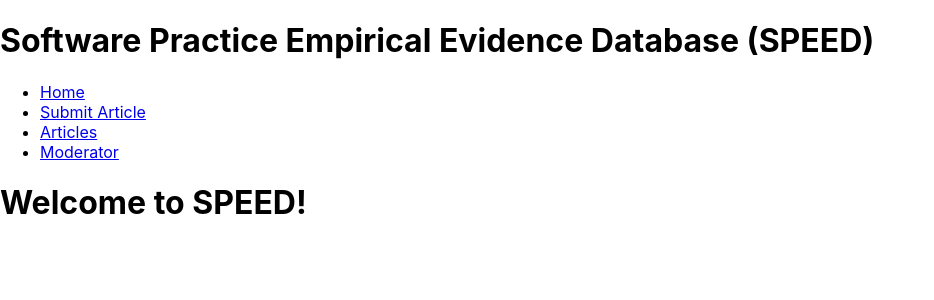
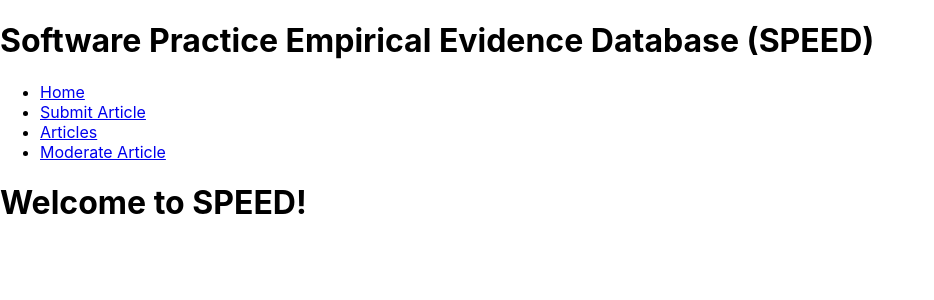
Before and after one commit to Tamati-Rudd/SPEED-Frontend, a React (Create React App) app: page / in a window 1280 px wide. Shown: the top 300 px of the page, without its empty margins (0-934 px from the left). Built offline with nearby package versions, Linux system fonts and the light colour scheme.

Commit message:
Update App.js
Update App.js

```diff
--- a/src/App.js
+++ b/src/App.js
@@ -3,7 +3,7 @@ import Home from './pages/Home';
 import NotFound from './pages/NotFound';
 import ViewArticles from './pages/ViewArticles';
 import SubmitArticle from './pages/SubmitArticle';
-import Moderator from './pages/ModerateArticle';
+import ModerateArticle from './pages/ModerateArticle';
 import './App.css';
 
 function App() {
@@ -15,14 +15,14 @@ function App() {
               <li><NavLink exact to = "/">Home</NavLink></li>
               <li><NavLink exact to = "/submit">Submit Article</NavLink></li>
               <li><NavLink exact to = "/articles">Articles</NavLink></li>
-              <li><NavLink exact to = "/moderator">Moderator</NavLink></li>
+              <li><NavLink exact to = "/moderateArticle">Moderate  Article</NavLink></li>
             </ul>
           <div className="content">
             <Routes>
               <Route exact path='/' element={<Home/>}/>
               <Route exact path="/articles" element={<ViewArticles/>}/>
               <Route exact path="/submit" element={<SubmitArticle/>}/>
-              <Route exact path="/moderator" element={<Moderator/>}/>
+              <Route exact path="/moderateArticle" element={<ModerateArticle/>}/>
               <Route exact path="/404" element={<NotFound/>}/>
               <Route path="*" element={<Navigate to="/404" replace />}/>
             </Routes>
```
